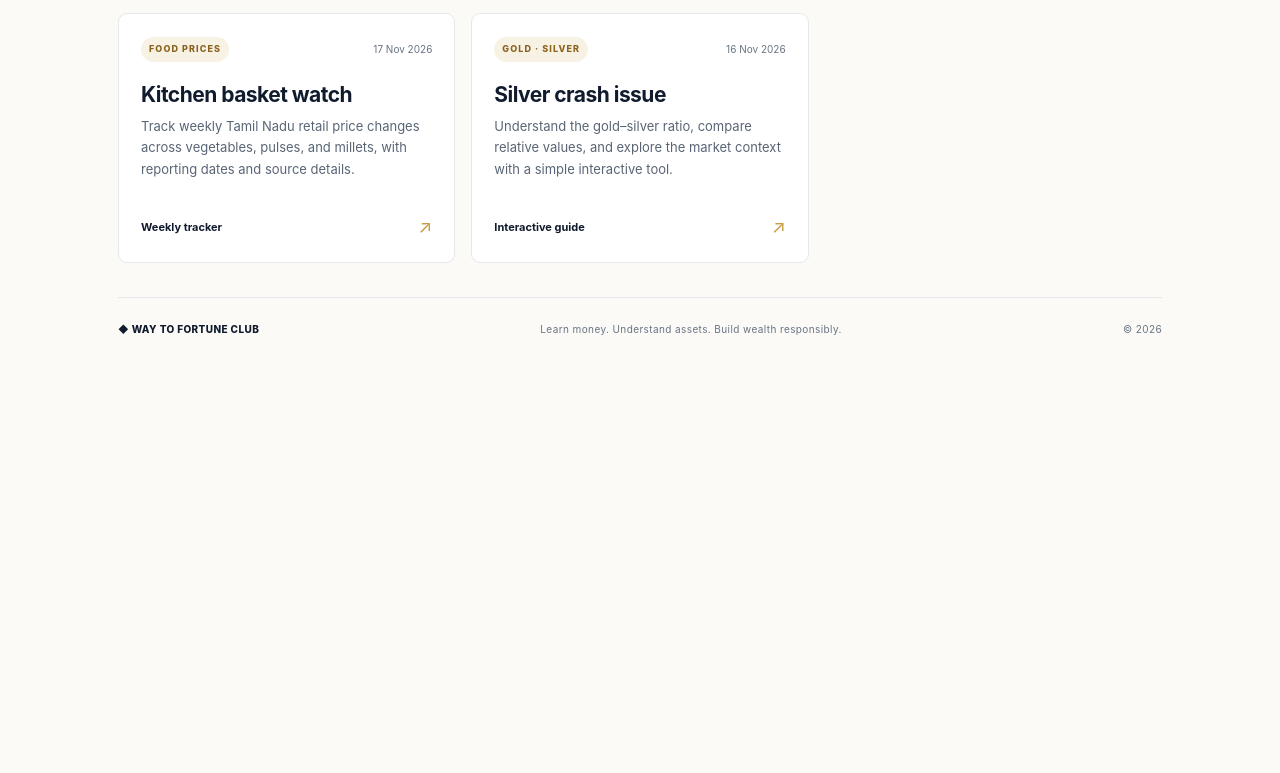
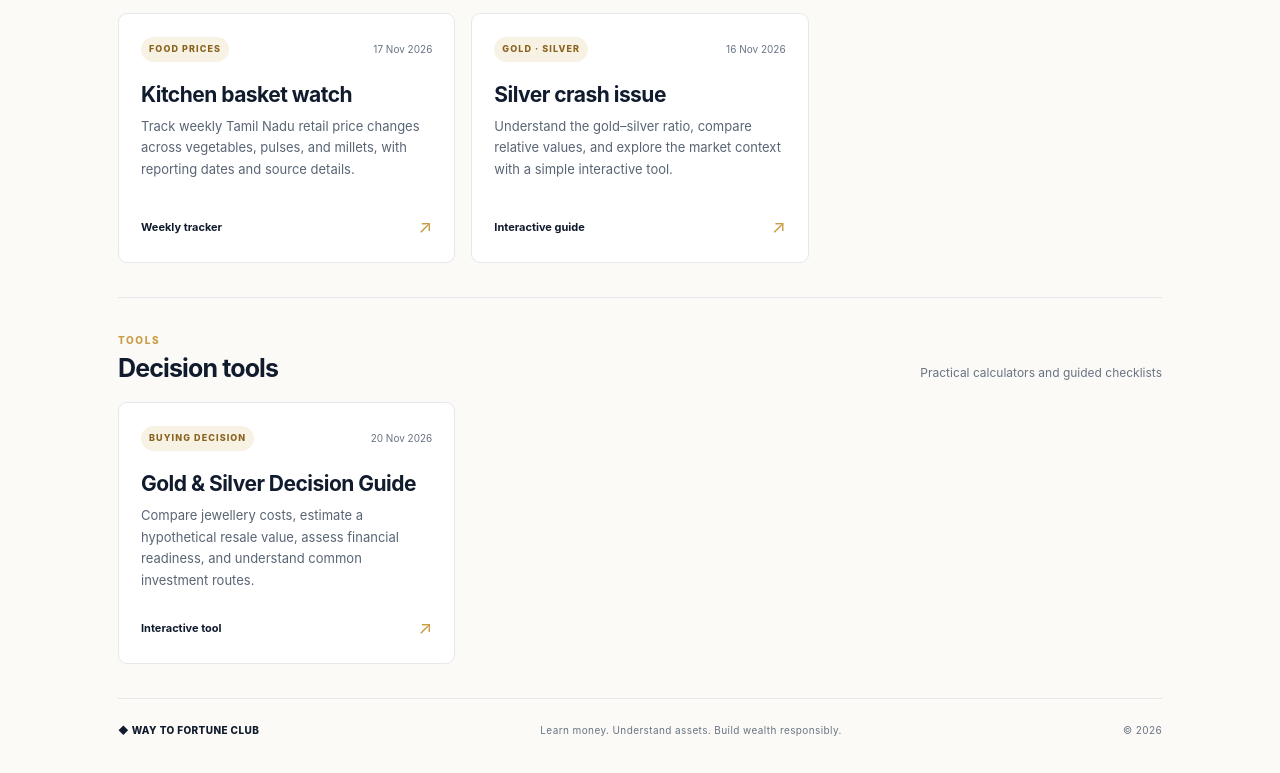
Before and after one commit to venkateswaran0509/way-to-fortune-club, a plain HTML site: page index.html in a window 1280 px wide. Shown: the part 889-1662 px from the top of the page. Before the commit the page ends 1261 px from the top, so only its background shows below. Drawn offline with Linux system fonts and the light colour scheme.

Commit message:
Add dedicated Tools section to homepage

```diff
--- a/index.html
+++ b/index.html
@@ -15,7 +15,7 @@
 <div class="shell">
 <header class="topbar">
   <a class="brand" href="index.html"><span class="brand-mark">◆</span>WAY TO FORTUNE</a>
-  <nav class="nav" aria-label="Main navigation"><a href="index.html" aria-current="page">Home</a><a href="#latest">Explore</a></nav>
+  <nav class="nav" aria-label="Main navigation"><a href="index.html" aria-current="page">Home</a><a href="#latest">Explore</a><a href="#tools">Tools</a></nav>
 </header>
 <main>
   <section class="hero">
@@ -27,6 +27,10 @@
   <section class="section" id="latest" aria-labelledby="latest-title">
     <div class="section-head"><div><div class="section-no">THE LIBRARY</div><h2 id="latest-title">Latest insights</h2></div><div class="section-note">New additions appear first</div></div>
     <div class="cards" id="content-cards" aria-live="polite"></div>
+  </section>
+  <section class="section" id="tools" aria-labelledby="tools-title">
+    <div class="section-head"><div><div class="section-no">TOOLS</div><h2 id="tools-title">Decision tools</h2></div><div class="section-note">Practical calculators and guided checklists</div></div>
+    <div class="cards" id="tool-cards" aria-live="polite"></div>
   </section>
 </main>
 <footer class="footer"><span class="footer-brand">◆ WAY TO FORTUNE CLUB</span><span>Learn money. Understand assets. Build wealth responsibly.</span><span>© <span id="year"></span></span></footer>
@@ -49,6 +53,18 @@ const cards = document.getElementById('content-cards');
   cards.appendChild(card);
 });
 document.getElementById('year').textContent=new Date().getFullYear();
+const toolItems = [
+  { title: 'Gold & Silver Decision Guide', category: 'Buying decision', publishedOn: '2026-11-20', description: 'Compare jewellery costs, estimate a hypothetical resale value, assess financial readiness, and understand common investment routes.', href: 'gold-silver-decision-guide.html', readTime: 'Interactive tool' }
+];
+const toolCards = document.getElementById('tool-cards');
+[...toolItems].sort((a,b)=>Date.parse(b.publishedOn)-Date.parse(a.publishedOn)).forEach(item=>{
+  const card=document.createElement('a'); card.className='card'; card.href=item.href;
+  const date=new Date(item.publishedOn+'T00:00:00');
+  const dateLabel=new Intl.DateTimeFormat('en-IN',{day:'numeric',month:'short',year:'numeric'}).format(date);
+  card.innerHTML=`<div class="card-top"><span class="tag">${item.category}</span><time class="date" datetime="${item.publishedOn}">${dateLabel}</time></div><h3>${item.title}</h3><p>${item.description}</p><div class="card-bottom"><strong>${item.readTime}</strong><span class="arrow" aria-hidden="true">↗</span></div>`;
+  toolCards.appendChild(card);
+});
+
 </script>
 </body>
 </html>
```
